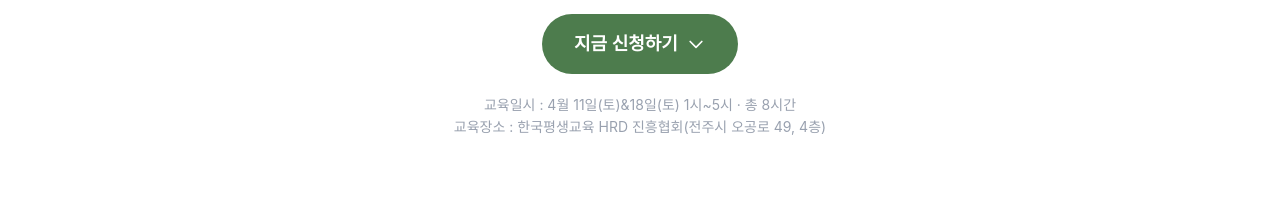
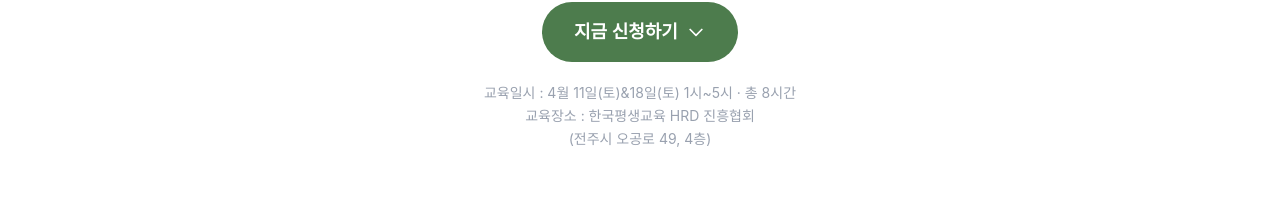
Before and after one commit to sunrye-park/4060vibecoding, a React (Vite) app: page / in a window 1280 px wide. Shown: the part 475-675 px from the top of the page. Built offline with nearby package versions, Linux system fonts and the light colour scheme; no server answers; a web font is replaced by a local one.

Commit message:
Add line break before address in hero

```diff
--- a/src/components/Hero.jsx
+++ b/src/components/Hero.jsx
@@ -28,7 +28,7 @@ export default function Hero() {
 
         <p className="mt-5 text-sm text-gray-400 leading-relaxed">
           교육일시 : 4월 11일(토)&amp;18일(토) 1시~5시 · 총 8시간<br />
-          교육장소 : 한국평생교육 HRD 진흥협회(전주시 오공로 49, 4층)
+          교육장소 : 한국평생교육 HRD 진흥협회<br />(전주시 오공로 49, 4층)
         </p>
       </div>
     </section>
```
